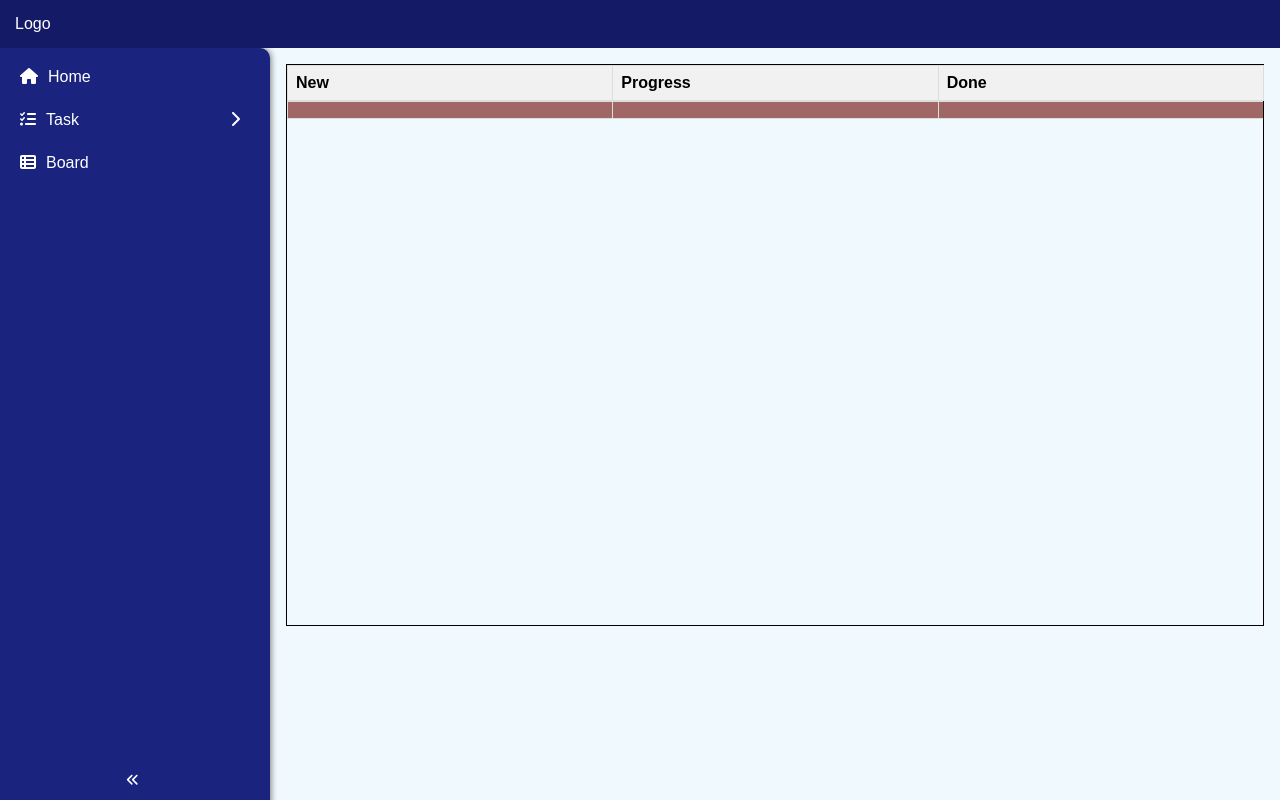
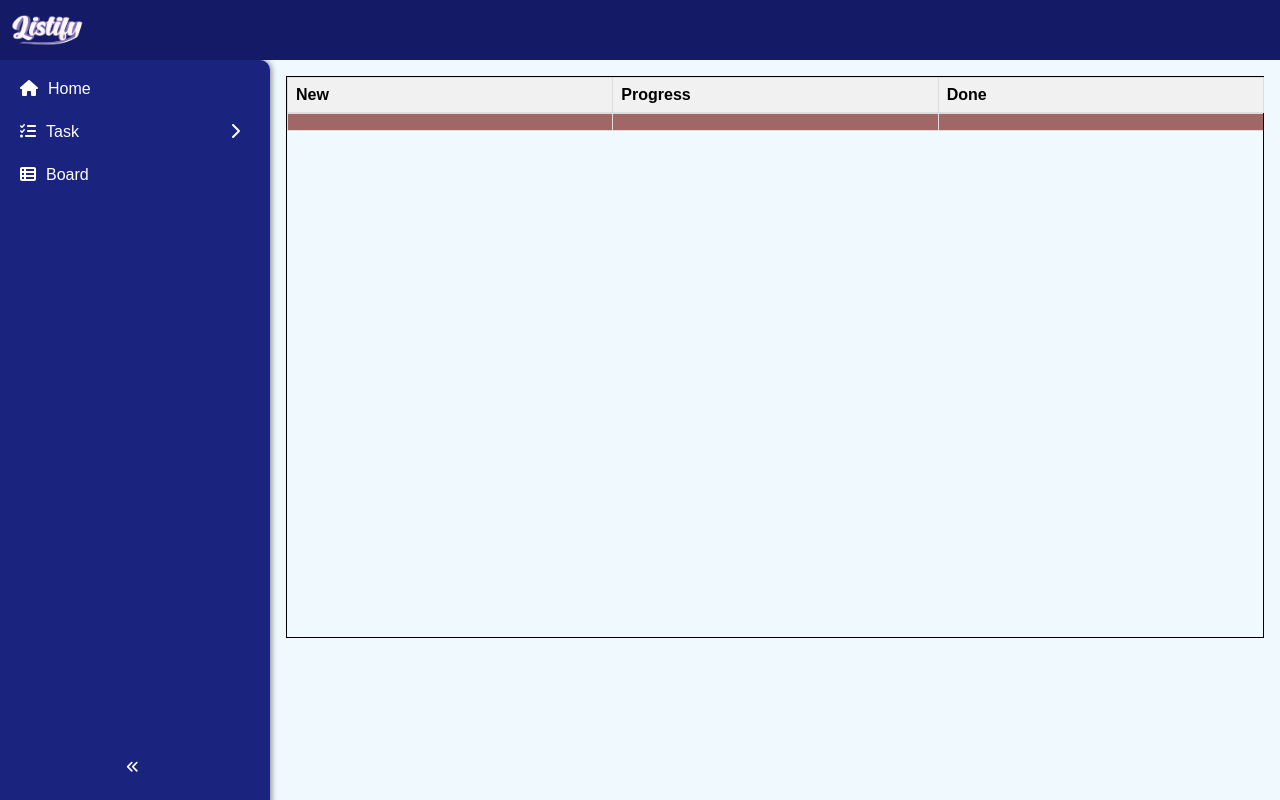
Before and after one commit to seduns/todo-app-local, an Angular app: page /board in a window 1280 px wide. Built offline with nearby package versions, Linux system fonts and the light colour scheme.

Commit message:
ui change

```diff
--- a/src/app/nav-bar/nav-bar.component.html
+++ b/src/app/nav-bar/nav-bar.component.html
@@ -1,5 +1,9 @@
 <nav class="nav-bar">
     <div class="con-nav-bar">
+        <div class="con-flex-menu">
+        </div>
+
+
         <button *ngIf="isNavHidden" class="menu-toggle" (click)="toggleNav()">☰</button>
 
         <!-- <div *ngIf="isToggleNav" class="side-nav-toggle">
@@ -9,8 +13,6 @@
                 <li><a href="/board"><fa-icon [icon]="faTableList"></fa-icon> Board</a></li>
             </ul>
         </div> -->
-        <div class="con-flex-menu">
-            Logo
-        </div>
+
     </div>
 </nav>
--- a/src/app/nav-bar/nav-bar.component.scss
+++ b/src/app/nav-bar/nav-bar.component.scss
@@ -5,14 +5,16 @@
         display: flex;
         align-items: center;
         max-width: 1200px;
-        padding: 10px;
+        padding: 5px;
         color: white;
 
 
         .con-flex-menu {
             margin: 5px;
-            // background-color: yellow;
-            width: 100%;
+            background-image: url(../../asset/Logo/Listify\ Logo.png);
+            background-size: contain, cover;
+            padding: 20px 60px;
+            background-repeat: no-repeat;
         }
     }
     .nav-links {
--- a/src/app/side-nav-bar/side-nav-bar.component.scss
+++ b/src/app/side-nav-bar/side-nav-bar.component.scss
@@ -179,7 +179,7 @@
     justify-content: center;
     padding: 10px 0;
     // border: 1px solid yellow;
-    margin-bottom: 20%;
+    margin-bottom: 30%;
     width: 100%;
 }
 
@@ -228,7 +228,7 @@
 
 .nav-minimize-on  {
     // border: 1px solid yellow;
-    margin-bottom: 50px;
+    margin-bottom: 60px;
 }
 
 /* Responsive */
@@ -241,13 +241,6 @@
         box-shadow: 0px 0px 0px 0px;
     }
 
-    .nav-minimize-container {
-        // border: 1px solid yellow;
-        margin-top: 50%;
-
-    }
-
-
     .eye-btn {
         // background-color: green;
         width: 30%;
```
Also changed, not shown: src/asset/Logo/Listify Logo.png (added).
